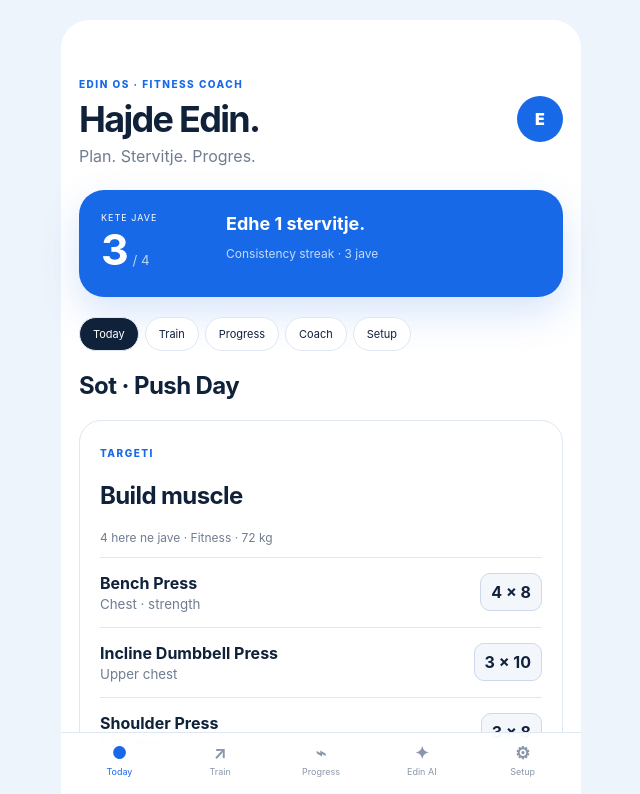
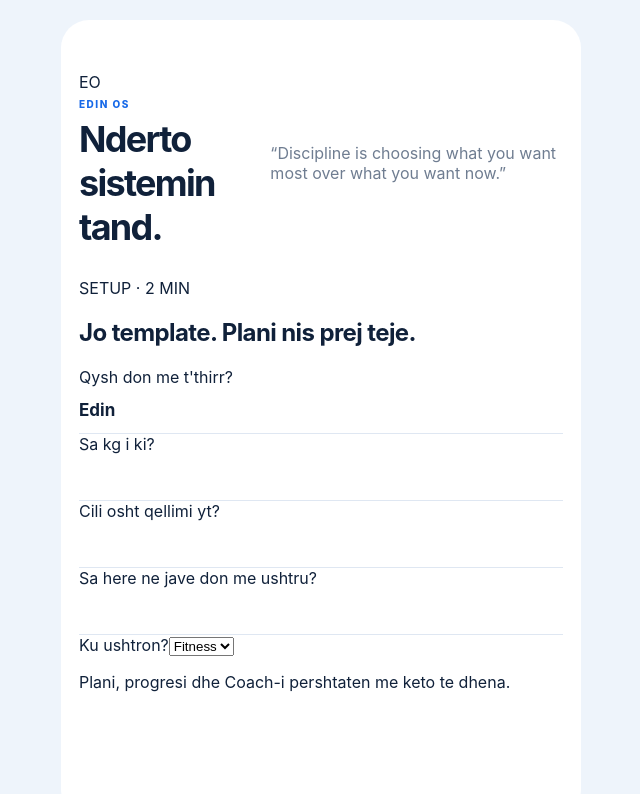
Before and after one commit to ari433/edin-os, a Next.js app: page / in a window 1280 px wide. Shown: the top 794 px of the page, without its empty margins (319-959 px from the left). Built offline with nearby package versions, Linux system fonts and the light colour scheme.

Commit message:
Build real Gemini fitness companion flows

```diff
--- a/app/page.tsx
+++ b/app/page.tsx
@@ -1,18 +1,25 @@
 "use client";
-import {useEffect,useState} from "react";
-type S={name:string,weight:string,goal:string,days:string,place:string,reminder:string,pushups:string};
-const base:S={name:"Edin",weight:"72",goal:"Build muscle",days:"4",place:"Fitness",reminder:"19:30",pushups:"50"};
-const plan=[["Bench Press","4 × 8","Chest · strength"],["Incline Dumbbell Press","3 × 10","Upper chest"],["Shoulder Press","3 × 8","Shoulders"],["Triceps Pushdown","3 × 12","Triceps"],["Push-ups","3 × max","Finisher"]];
-export default function Home(){const[s,setS]=useState(base);const[tab,setTab]=useState("Today");const[msg,setMsg]=useState("");const[chat,setChat]=useState<string[]>([]);
-useEffect(()=>{const x=localStorage.getItem("edin-profile");if(x)setS(JSON.parse(x))},[]);
-function edit(k:keyof S,v:string){const n={...s,[k]:v};setS(n);localStorage.setItem("edin-profile",JSON.stringify(n))}
-function ask(){if(!msg.trim())return;const q=msg.toLowerCase();let a="Edin, per qellimin tand fokusohu ne konsistence, forme te mire dhe progres gradual.";if(q.includes("hanger")||q.includes("ushq"))a="Edin, per muskuj: protein ne cdo vakt, karbohidrate rreth stervitjes, fruta/perime dhe uje. Zgjedh p.sh. veze + buke, pule + oriz, kos grek + fruta.";if(q.includes("pompa"))a="Edin, mos shko direkt ne maksimum cdo here. Beni 3 sete me forme te paster dhe le 1–2 reps ne rezerve. Kur behet lehte, rrite volumin.";if(q.includes("sot")||q.includes("ushtru"))a="Edin, sot e ke Push Day: gjoks, shpatulla dhe triceps. Nise me Bench Press dhe regjistro peshen/reps.";setChat(c=>[...c,"Ti: "+msg,"EDIN AI: "+a]);setMsg("")}
-async function notify(){if(!("Notification"in window))return alert("Notifications nuk suportohen ketu.");const p=await Notification.requestPermission();if(p==="granted")new Notification("EDIN OS",{body:s.name+", koha per stervitje. Mos e le per neser 💪",icon:"/icon.svg"})}
-return <main><header><div><span className="tag">EDIN OS · FITNESS COACH</span><h1>Hajde {s.name}.</h1><p>Plan. Stervitje. Progres.</p></div><div className="avatar">E</div></header><section className="score"><div><span>KETE JAVE</span><b>3</b><small> / {s.days}</small></div><div><strong>Edhe {Math.max(0,Number(s.days)-3)} stervitje.</strong><p>Consistency streak · 3 jave</p></div></section><div className="tabs">{["Today","Train","Progress","Coach","Setup"].map(x=><button onClick={()=>setTab(x)} className={tab===x?"on":""} key={x}>{x}</button>)}</div>
-{tab==="Today"&&<><h2>Sot · Push Day</h2><section className="sheet"><span>TARGETI</span><h2>{s.goal}</h2><p className="hint">{s.days} here ne jave · {s.place} · {s.weight} kg</p>{plan.slice(0,3).map(x=><div className="exercise" key={x[0]}><div><b>{x[0]}</b><small>{x[2]}</small></div><button>{x[1]}</button></div>)}</section><div className="grid"><Box title="POMPAT"><input inputMode="numeric" value={s.pushups} onChange={e=>edit("pushups",e.target.value)}/><small>target · shkruje numrin</small></Box><Box title="FITNESS"><strong className="number">3/{s.days}</strong><small>sterivitje kete jave</small></Box></div></>}
-{tab==="Train"&&<section className="sheet"><span>PROGRAMI · PUSH DAY</span><h2>Strength + Hypertrophy</h2>{plan.map(x=><div className="exercise" key={x[0]}><div><b>{x[0]}</b><small>{x[2]}</small></div><button>{x[1]}</button></div>)}<button className="primary">Nise stervitjen</button></section>}
-{tab==="Progress"&&<section className="sheet"><span>PROGRESI</span><h2>Po nderton konsistence.</h2><div className="metric"><b>3 / {s.days}</b><small>Kete jave</small></div><div className="metric"><b>12</b><small>Stervitje kete muaj</small></div><div className="metric"><b>{s.weight} kg</b><small>Pesha aktuale</small></div><button className="primary">+ Regjistro stervitjen</button></section>}
-{tab==="Coach"&&<section className="sheet"><span>EDIN AI COACH</span><h2>Pyet per stervitje ose ushqim.</h2><div className="chatlog">{chat.length?chat.map((x,i)=><div className={x.startsWith("EDIN")?"bot":"me"} key={i}>{x}</div>):<div className="bot">Edin, jom ketu. Me pyet p.sh. “qka me ushtru sot?”, “qka me hanger?”, ose “sa pompa me bo?”</div>}</div><div className="composer"><input value={msg} onChange={e=>setMsg(e.target.value)} onKeyDown={e=>e.key==="Enter"&&ask()} placeholder="Shkruj Coach-it..."/><button onClick={ask}>Dergo</button></div></section>}
-{tab==="Setup"&&<section className="sheet"><span>PERSONALIZIMI</span><h2>Ky eshte sistemi yt.</h2><label>Emri<input value={s.name} onChange={e=>edit("name",e.target.value)}/></label><label>Pesha (kg)<input inputMode="decimal" value={s.weight} onChange={e=>edit("weight",e.target.value)}/></label><label>Qellimi<input value={s.goal} onChange={e=>edit("goal",e.target.value)}/></label><label>Sa here ne jave?<input inputMode="numeric" value={s.days} onChange={e=>edit("days",e.target.value)}/></label><label>Ku ushtron?<select value={s.place} onChange={e=>edit("place",e.target.value)}><option>Fitness</option><option>Shtepi</option><option>Te dyja</option></select></label><label>Ora e reminder-it<input type="time" value={s.reminder} onChange={e=>edit("reminder",e.target.value)}/></label><button className="primary" onClick={notify}>Aktivizo reminder-at</button></section>}
-<nav>{["Today","Train","Progress","Coach","Setup"].map(x=><button onClick={()=>setTab(x)} className={tab===x?"active":""} key={x}><b>{x==="Today"?"●":x==="Train"?"↗":x==="Progress"?"⌁":x==="Coach"?"✦":"⚙"}</b><span>{x==="Coach"?"Edin AI":x}</span></button>)}</nav></main>}
-function Box({title,children}:{title:string,children:React.ReactNode}){return <div className="box"><span>{title}</span>{children}</div>}
+import{useEffect,useState}from"react";
+const SB="https://otrlqqsnczbfqeqmmhyc.supabase.co",KEY="sb_publishable_yu1bGViW_6g5qY33Dy_8Bw_0wT3KxTa",PID="2cd35bcf-6639-483a-8233-d33b59828b11";
+type P={name:string;weight:string;goal:string;level:string;days:string;place:string;reminder1:string;reminder2:string};
+const blank:P={name:"Edin",weight:"",goal:"",level:"beginner",days:"",place:"Fitness",reminder1:"09:00",reminder2:"19:00"};
+const templates={Push:[["Bench Press","4","6-10"],["Incline Dumbbell Press","3","8-12"],["Shoulder Press","3","8-12"],["Lateral Raise","3","12-15"],["Triceps Pushdown","3","10-15"]],Pull:[["Lat Pulldown","4","8-12"],["Seated Row","3","8-12"],["Face Pull","3","12-15"],["Biceps Curl","3","10-15"]],Legs:[["Squat","4","6-10"],["Romanian Deadlift","3","8-12"],["Leg Press","3","10-15"],["Leg Curl","3","10-15"],["Calf Raise","4","12-20"]]};
+export default function Home(){const[p,setP]=useState<P>(blank),[tab,setTab]=useState("Today"),[msg,setMsg]=useState(""),[chat,setChat]=useState<any[]>([]),[loading,setLoading]=useState(false),[done,setDone]=useState(0),[photo,setPhoto]=useState("");
+useEffect(()=>{const x=localStorage.getItem("edin-profile");if(x)setP(JSON.parse(x));const d=localStorage.getItem("workouts-done");if(d)setDone(+d)},[]);
+const save=(k:keyof P,v:string)=>{const n={...p,[k]:v};setP(n);localStorage.setItem("edin-profile",JSON.stringify(n))};
+async function coach(){if(!msg.trim()||loading)return;const q=msg;setChat(x=>[...x,{r:"me",t:q}]);setMsg("");setLoading(true);try{const r=await fetch(SB+"/functions/v1/fitness-coach",{method:"POST",headers:{"Content-Type":"application/json","apikey":KEY},body:JSON.stringify({message:q,name:p.name,context:{weight:p.weight||null,goal:p.goal||null,level:p.level,training_days:p.days||null,place:p.place,workouts_completed:done}})});const j=await r.json();setChat(x=>[...x,{r:"bot",t:j.reply||"Problem me Coach. Provo prape."}])}catch{setChat(x=>[...x,{r:"bot",t:"S'mujta me u lidhe. Provo prape."}])}setLoading(false)}
+async function finish(){const n=done+1;setDone(n);localStorage.setItem("workouts-done",String(n));await fetch(SB+"/rest/v1/workouts",{method:"POST",headers:{"apikey":KEY,"Content-Type":"application/json","Prefer":"return=minimal"},body:JSON.stringify({profile_id:PID,name:"Workout",goal:p.goal||null,completed_at:new Date().toISOString()})});alert("Stervitja u regjistru. Nice, "+p.name+" 💪")}
+async function upload(e:any){const file=e.target.files?.[0];if(!file)return;const path=PID+"/"+Date.now()+"-"+file.name;const r=await fetch(SB+"/storage/v1/object/progress/"+path,{method:"POST",headers:{"apikey":KEY,"Content-Type":file.type},body:file});if(r.ok){setPhoto(URL.createObjectURL(file));await fetch(SB+"/rest/v1/progress_photos",{method:"POST",headers:{"apikey":KEY,"Content-Type":"application/json"},body:JSON.stringify({profile_id:PID,storage_path:path})})}}
+async function notifications(){if(!("Notification"in window))return alert("Instaloje EDIN OS ne Home Screen per notifications.");const x=await Notification.requestPermission();if(x==="granted")new Notification("EDIN OS",{body:p.name+", reminders jane aktiv. Qendro konsistent 💪",icon:"/icon.svg"})}
+const ready=p.weight&&p.goal&&p.days;
+return <main><header><div className="brand"><div className="mark">EO</div><div><span className="tag">EDIN OS</span><h1>{ready?"Hajde "+p.name+".":"Nderto sistemin tand."}</h1></div></div><p className="quote">“Discipline is choosing what you want most over what you want now.”</p></header>
+{!ready?<Onboard p={p} save={save}/>:<><div className="tabs">{["Today","Train","Progress","Food","Coach","You"].map(x=><button className={tab===x?"on":""} onClick={()=>setTab(x)} key={x}>{x}</button>)}</div>
+{tab==="Today"&&<><section className="hero"><span>SOT</span><h2>{done?"Vazhdo ritmin.":"Dita fillon me nje vendim."}</h2><p>{p.goal} · {p.days}x/jave · {p.place}</p><button onClick={()=>setTab("Train")}>Hape stervitjen →</button></section><div className="grid"><Box t="STERIVITJE"><b className="number">{done}</b><small>te regjistruara</small></Box><Box t="REMINDERS"><b className="number">2x</b><small>{p.reminder1} · {p.reminder2}</small></Box></div><section className="tip"><b>Health hack</b><p>Vendosi rrobat e stervitjes gati para se te vije ora. Largoje vendimin nga momenti kur motivimi bie.</p></section></>}
+{tab==="Train"&&<section className="sheet"><span>WORKOUT TEMPLATES</span><h2>Zgjedhe stervitjen</h2>{Object.entries(templates).map(([day,ex])=><details key={day}><summary>{day}<small>{ex.length} ushtrime</small></summary>{ex.map(x=><div className="exercise" key={x[0]}><div><b>{x[0]}</b><small>{x[1]} sete · {x[2]} reps</small></div><button onClick={()=>setTab("Coach")}>Si behet?</button></div>)}</details>)}<button className="primary" onClick={finish}>✓ Perfundo & regjistro stervitjen</button></section>}
+{tab==="Progress"&&<section className="sheet"><span>PROGRESS REAL</span><h2>Shihe rrugen, jo veq diten.</h2><div className="metric"><b>{done}</b><small>Stervitje te regjistruara</small></div><div className="metric"><b>{p.weight} kg</b><small>Pesha qe ke vendos</small></div><label className="upload">+ Shto progress photo<input type="file" accept="image/*" capture="environment" onChange={upload}/></label>{photo&&<img className="progressphoto" src={photo}/>}</section>}
+{tab==="Food"&&<section className="sheet"><span>FOOD GUIDE</span><h2>Ha per energji & progres.</h2><Meal n="Mengjes" d="Veze + buke integrale + kos/fruta"/><Meal n="Dreke" d="Pule/mish/peshk + oriz/patate + sallate"/><Meal n="Snack" d="Kos grek + fruta + arra"/><Meal n="Darke" d="Burim proteine + perime + karbo sipas aktivitetit"/><p className="hint">Nuk po shpikim kalori pa te dhena. Pyete Coach-in per plan te personalizuar.</p><button className="primary" onClick={()=>{setMsg("Me krijo plan ushqimi praktik sipas profilit dhe qellimit tim.");setTab("Coach")}}>Gjenero me AI Coach</button></section>}
+{tab==="Coach"&&<section className="sheet coach"><span>GEMINI · PERSONAL COACH</span><h2>Fol me Coach-in, {p.name}.</h2><div className="chatlog">{chat.length?chat.map((x,i)=><div className={x.r} key={i}>{x.t}</div>):<div className="bot">Me pyet per ushtrime, forme, plan javor, ushqim, rikuperim ose progres. Une e lexoj profilin tend.</div>}{loading&&<div className="bot">Duke mendu...</div>}</div><div className="composer"><input value={msg} onChange={e=>setMsg(e.target.value)} onKeyDown={e=>e.key==="Enter"&&coach()} placeholder="P.sh. qysh behet squat?"/><button onClick={coach}>↑</button></div></section>}
+{tab==="You"&&<section className="sheet"><span>YOU</span><h2>{p.name}</h2><Field l="Pesha kg" v={p.weight} set={(v:string)=>save("weight",v)}/><Field l="Qellimi" v={p.goal} set={(v:string)=>save("goal",v)}/><Field l="Dite/jave" v={p.days} set={(v:string)=>save("days",v)}/><label>Reminder #1<input type="time" value={p.reminder1} onChange={e=>save("reminder1",e.target.value)}/></label><label>Reminder #2<input type="time" value={p.reminder2} onChange={e=>save("reminder2",e.target.value)}/></label><button className="primary" onClick={notifications}>Aktivizo notifications</button></section>}
+<nav>{["Today","Train","Progress","Food","Coach","You"].map(x=><button className={tab===x?"active":""} onClick={()=>setTab(x)} key={x}><b>{x==="Coach"?"✦":x==="Train"?"↗":x==="Progress"?"◒":x==="Food"?"◇":x==="You"?"○":"●"}</b><span>{x}</span></button>)}</nav></>}</main>}
+function Onboard({p,save}:any){return <section className="onboard"><span>SETUP · 2 MIN</span><h2>Jo template. Plani nis prej teje.</h2><Field l="Qysh don me t'thirr?" v={p.name} set={(v:string)=>save("name",v)}/><Field l="Sa kg i ki?" v={p.weight} set={(v:string)=>save("weight",v)}/><Field l="Cili osht qellimi yt?" v={p.goal} set={(v:string)=>save("goal",v)}/><Field l="Sa here ne jave don me ushtru?" v={p.days} set={(v:string)=>save("days",v)}/><label>Ku ushtron?<select value={p.place} onChange={e=>save("place",e.target.value)}><option>Fitness</option><option>Shtepi</option><option>Te dyja</option></select></label><p>Plani, progresi dhe Coach-i pershtaten me keto te dhena.</p></section>}
+function Field({l,v,set}:any){return <label>{l}<input value={v} onChange={e=>set(e.target.value)}/></label>}function Box({t,children}:any){return <div className="box"><span>{t}</span>{children}</div>}function Meal({n,d}:any){return <div className="meal"><b>{n}</b><p>{d}</p></div>}
```
